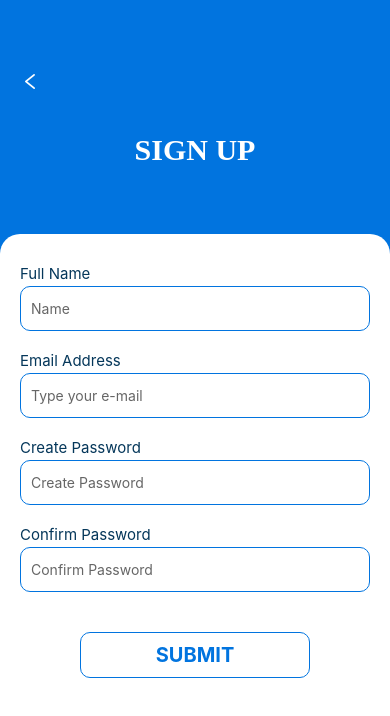
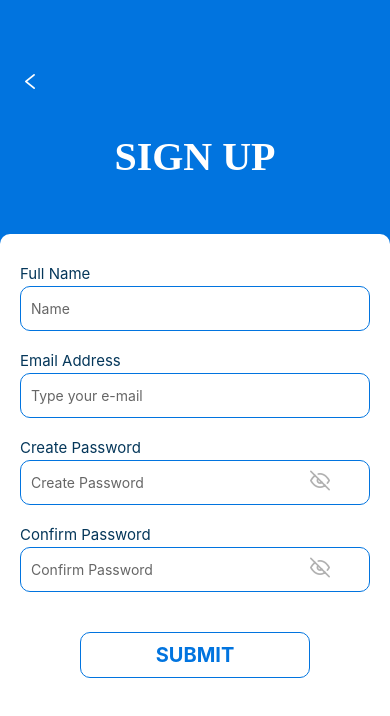
Before and after one commit to DCLF-LEGON/app_frontend, a React Native app: screen /Signup in a window 390 px wide. Shown: the top 716 px of the page. Built offline with nearby package versions, Linux system fonts and the light colour scheme.

Commit message:
add password secureentry

```diff
--- a/screens/OnboardingScreens/Login.js
+++ b/screens/OnboardingScreens/Login.js
@@ -1,9 +1,37 @@
 import * as React from 'react';
 import { Link, NavigationContainer } from '@react-navigation/native';
 import { StyleSheet, Text, View, TextInput, ScrollView, TouchableOpacity, KeyboardAvoidingView } from 'react-native';
-import {MaterialCommunityIcons,MaterialIcons, Ionicons, AntDesign, FontAwesome} from "@expo/vector-icons";
+import { MaterialCommunityIcons, MaterialIcons, Ionicons, AntDesign, FontAwesome,  Feather } from "@expo/vector-icons";
 
-export default function Login({navigation}) {
+class Login extends React.Component {
+    constructor (props) {
+        super(props)
+        this.state ={
+          secureTextEntry: true,
+          confirm_secureTextEntry: true,
+          isValidUser: true,
+          isValidPassword: true,
+
+        }
+     }
+
+
+     updateSecureTextEntry = () => {
+        this.setState({
+          secureTextEntry: !this.state.secureTextEntry
+      });
+
+      }
+
+       updateConfirmSecureTextEntry = () => {
+        this.setState({
+          confirm_secureTextEntry: !this.state.confirm_secureTextEntry
+      });
+      }
+
+    render(){
+        let {navigation} = this.props
+
     return (
 
 
@@ -26,23 +54,42 @@ export default function Login({navigation}) {
                         placeholderTextColor="#666666"
                         style={styles.textInput}
                         autoCapitalize="none"
+                        multiline={false}
 
                     />
 
                     <Text style={styles.text_footer}>Enter your Password</Text>
+                    <View style={styles.action}>
                         <TextInput
                             placeholder="Password"
                             placeholderTextColor="#666666"
                             style={styles.textInput}
                             autoCapitalize="none"
+                            multiline={false}
 
                         />
+                        <TouchableOpacity
+                            onPress={this.updateSecureTextEntry}
+                            style={styles.eye}
+                        >
+                            {this.state.secureTextEntry ?
+                                <Feather name="eye-off" size={20} color="#B1B1B1" />
+                                :
+                                <Feather
+                                    name="eye"
+                                    color="grey"
+                                    size={20}
+                                />
+                            }
+                        </TouchableOpacity>
+
+                    </View>
 
 
                     <View style={styles.remember_forgot} >
                         <View><Text>Remember me</Text></View>
                         <TouchableOpacity>
-                        <Text style={{color:"#0174DF"}}>Forgot Password?</Text>
+                            <Text style={{ color: "#0174DF" }}>Forgot Password?</Text>
                         </TouchableOpacity>
                     </View>
 
@@ -54,7 +101,7 @@ export default function Login({navigation}) {
                         <Text style={styles.submitText}>LOGIN</Text>
                     </TouchableOpacity>
 
-                        <View><Text style={{alignSelf:"center"}}>Dont have an account?<Text  onPress={() => navigation.navigate('Signup')} style={{fontWeight:"bold", color:"#0174DF"}}>
+                    <View><Text style={{ alignSelf: "center" }}>Dont have an account?<Text onPress={() => navigation.navigate('Signup')} style={{ fontWeight: "bold", color: "#0174DF" }}>
                         Click here</Text></Text></View>
 
 
@@ -68,7 +115,8 @@ export default function Login({navigation}) {
         </View>
 
     );
-}
+};
+};
 
 const styles = StyleSheet.create({
     container: {
@@ -85,24 +133,25 @@ const styles = StyleSheet.create({
 
     text_header: {
         color: '#fff',
-        fontWeight: 'bold',
-        fontSize: 30,
-         marginTop:40,
+        fontSize: 40,
+        marginTop: 40,
         fontFamily: 'Avenir-Medium',
-         alignSelf:"center"
+        alignSelf: "center",
+        fontWeight: "700",
+        fontStyle: "normal",
 
     },
-    header_icon:{
-        marginTop:70
+    header_icon: {
+        marginTop: 70
     },
     footer: {
         flex: 3,
         backgroundColor: '#fff',
-        borderTopLeftRadius: 20,
-        borderTopRightRadius: 20,
+        borderTopLeftRadius: 10,
+        borderTopRightRadius: 10,
         paddingHorizontal: 20,
         paddingVertical: 30,
-        justifyContent:"center",
+        justifyContent: "center",
 
     },
     text_footer: {
@@ -120,11 +169,16 @@ const styles = StyleSheet.create({
         marginBottom: 20,
 
     },
+    eye :{
+        position:"absolute",
+        left:290,
+        top:12
 
-    remember_forgot:{
-       flexDirection:"row",
-       justifyContent:"space-between",
-       marginTop:20
+    },
+    remember_forgot: {
+        flexDirection: "row",
+        justifyContent: "space-between",
+        marginTop: 20
     },
 
     submitButton: {
@@ -136,7 +190,7 @@ const styles = StyleSheet.create({
         borderWidth: 1,
         borderColor: "#0174DF",
         marginTop: 40,
-        marginBottom:50
+        marginBottom: 50
 
     },
     submitText: {
@@ -145,3 +199,5 @@ const styles = StyleSheet.create({
         fontSize: 20
     },
 });
+
+export default Login
--- a/screens/OnboardingScreens/Signup.js
+++ b/screens/OnboardingScreens/Signup.js
@@ -1,9 +1,38 @@
 import * as React from 'react';
 import { NavigationContainer } from '@react-navigation/native';
 import { StyleSheet, Text, View, TextInput, ScrollView, TouchableOpacity, KeyboardAvoidingView } from 'react-native';
-import {MaterialCommunityIcons,MaterialIcons, Ionicons, AntDesign, FontAwesome} from "@expo/vector-icons";
+import { MaterialCommunityIcons, MaterialIcons, Ionicons, AntDesign, FontAwesome, Feather  } from "@expo/vector-icons";
 
-export default function Signup({navigation}) {
+class SignUp extends React.Component {
+
+  constructor (props) {
+    super(props)
+    this.state ={
+      secureTextEntry: true,
+      confirm_secureTextEntry: true,
+      isValidUser: true,
+      isValidPassword: true,
+
+    }
+ }
+
+
+ updateSecureTextEntry = () => {
+    this.setState({
+      secureTextEntry: !this.state.secureTextEntry
+  });
+
+  }
+
+   updateConfirmSecureTextEntry = () => {
+    this.setState({
+      confirm_secureTextEntry: !this.state.confirm_secureTextEntry
+  });
+  }
+
+
+    render(){
+        let {navigation} = this.props
     return (
 
 
@@ -26,6 +55,7 @@ export default function Signup({navigation}) {
                         placeholderTextColor="#666666"
                         style={styles.textInput}
                         autoCapitalize="none"
+                        multiline={false}
 
                     />
 
@@ -35,28 +65,63 @@ export default function Signup({navigation}) {
                         placeholderTextColor="#666666"
                         style={styles.textInput}
                         autoCapitalize="none"
+                        multiline={false}
 
                     />
 
                     <Text style={styles.text_footer}>Create Password</Text>
+                    <View   style={styles.action}>
                     <TextInput
                         placeholder="Create Password"
                         placeholderTextColor="#666666"
                         style={styles.textInput}
                         autoCapitalize="none"
+                        multiline={false}
 
                     />
+                       <TouchableOpacity
+                           onPress={this.updateSecureTextEntry}
+                           style={styles.eye}
+                           >
+                 {this.state.secureTextEntry ?
+                    <Feather name="eye-off" size={20} color="#B1B1B1"  />
+                    :
+                    <Feather
+                        name="eye"
+                        color="grey"
+                        size={20}
+                    />
+                    }
+                </TouchableOpacity>
+                    </View>
+
 
                     <Text style={styles.text_footer}>Confirm Password</Text>
+                    <View   style={styles.action}>
                     <TextInput
                         placeholder="Confirm Password"
 
                         placeholderTextColor="#666666"
                         style={styles.textInput}
                         autoCapitalize="none"
+                        multiline={false}
 
                     />
-
+                       <TouchableOpacity
+                           onPress={this. updateConfirmSecureTextEntry}
+                           style={styles.eye}
+                           >
+                 {this.state.confirm_secureTextEntry ?
+                    <Feather name="eye-off" size={20} color="#B1B1B1"  />
+                    :
+                    <Feather
+                        name="eye"
+                        color="grey"
+                        size={20}
+                    />
+                    }
+                </TouchableOpacity>
+                     </View>
 
                     <TouchableOpacity style={styles.submitButton}
                         onPress={() => navigation.navigate('Verify')}
@@ -76,6 +141,7 @@ export default function Signup({navigation}) {
 
     );
 }
+}
 
 const styles = StyleSheet.create({
     container: {
@@ -92,24 +158,26 @@ const styles = StyleSheet.create({
 
     text_header: {
         color: '#fff',
-        fontWeight: 'bold',
-        fontSize: 30,
-         marginTop:40,
+        fontSize: 40,
+        marginTop: 40,
         fontFamily: 'Avenir-Medium',
-         alignSelf:"center"
+        alignSelf: "center",
+        fontWeight:"700",
+        fontStyle:"normal",
+
 
     },
-    header_icon:{
-        marginTop:70
+    header_icon: {
+        marginTop: 70
     },
     footer: {
         flex: 3,
         backgroundColor: '#fff',
-        borderTopLeftRadius: 20,
-        borderTopRightRadius: 20,
+        borderTopLeftRadius: 10,
+        borderTopRightRadius: 10,
         paddingHorizontal: 20,
         paddingVertical: 30,
-        justifyContent:"center",
+        justifyContent: "center",
 
     },
     text_footer: {
@@ -125,6 +193,12 @@ const styles = StyleSheet.create({
         height: 45,
         borderRadius: 10,
         marginBottom: 20,
+
+    },
+    eye :{
+        position:"absolute",
+        left:290,
+        top:12
 
     },
     submitButton: {
@@ -144,3 +218,5 @@ const styles = StyleSheet.create({
         fontSize: 20
     },
 });
+
+export default SignUp
--- a/screens/OnboardingScreens/VerifiedScreen.js
+++ b/screens/OnboardingScreens/VerifiedScreen.js
@@ -44,11 +44,12 @@ const styles = StyleSheet.create({
 
     text_header: {
         color: '#fff',
-        fontWeight: 'bold',
-        fontSize: 30,
-         marginTop:130,
-         fontFamily: 'Avenir-Medium',
-         alignSelf:"center"
+        fontSize: 40,
+        marginTop: 40,
+        fontFamily: 'Avenir-Medium',
+        alignSelf: "center",
+        fontWeight:"700",
+        fontStyle:"normal",
 
     },
     header_icon:{
--- a/screens/OnboardingScreens/VerifyLogin.js
+++ b/screens/OnboardingScreens/VerifyLogin.js
@@ -56,11 +56,12 @@ const styles = StyleSheet.create({
 
     text_header: {
         color: '#fff',
-        fontWeight: 'bold',
-        fontSize: 30,
+        fontSize: 40,
         marginTop: 40,
         fontFamily: 'Avenir-Medium',
-        alignSelf: "center"
+        alignSelf: "center",
+        fontWeight:"700",
+        fontStyle:"normal",
 
     },
     header_icon: {
--- a/screens/OnboardingScreens/VerifyScreen.js
+++ b/screens/OnboardingScreens/VerifyScreen.js
@@ -58,11 +58,12 @@ const styles = StyleSheet.create({
 
     text_header: {
         color: '#fff',
-        fontWeight: 'bold',
-        fontSize: 30,
+        fontSize: 40,
         marginTop: 40,
         fontFamily: 'Avenir-Medium',
-        alignSelf: "center"
+        alignSelf: "center",
+        fontWeight:"700",
+        fontStyle:"normal",
 
     },
     header_icon: {
```
Lines whose indentation alone changed are shown as unchanged.
